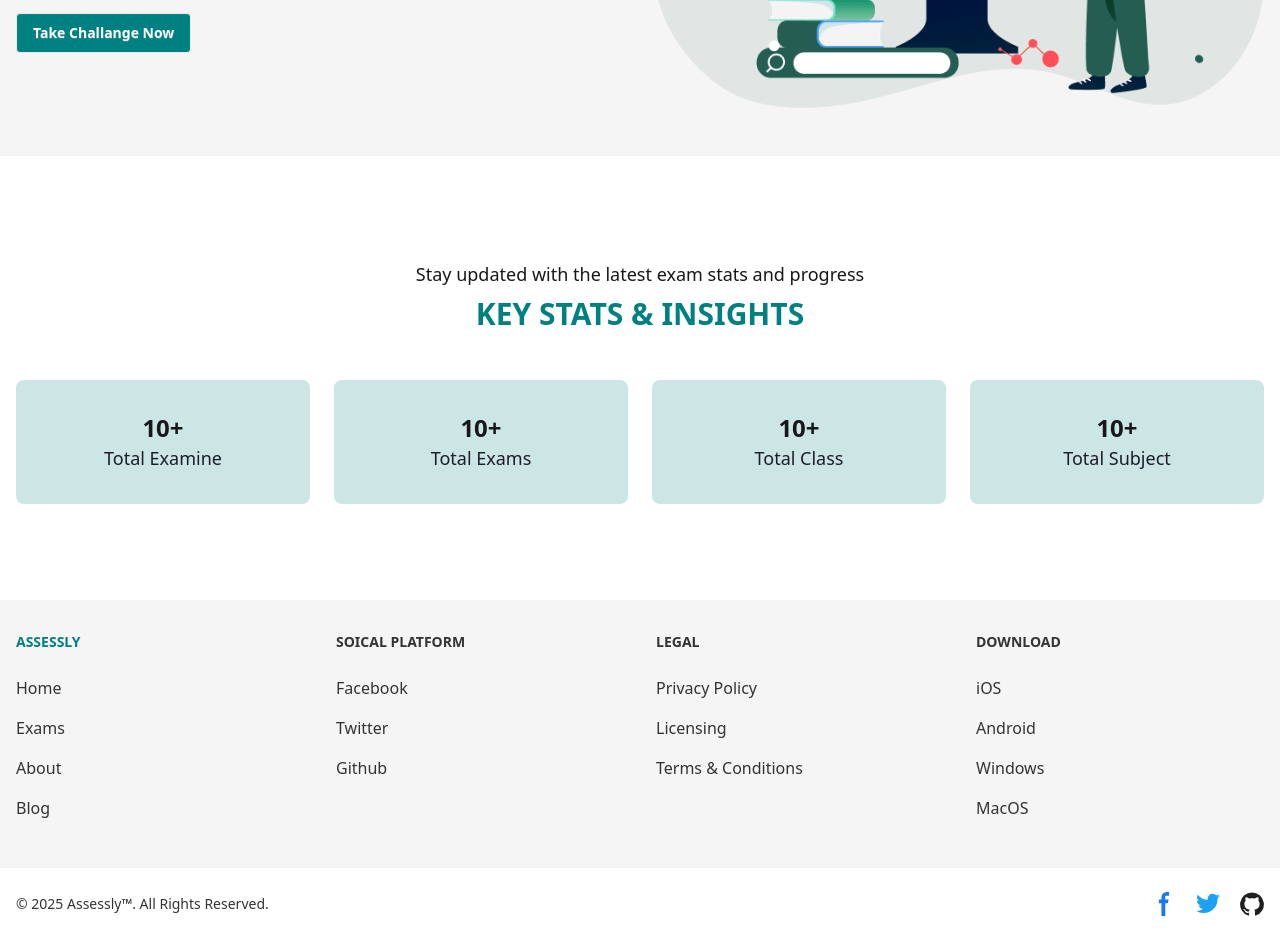
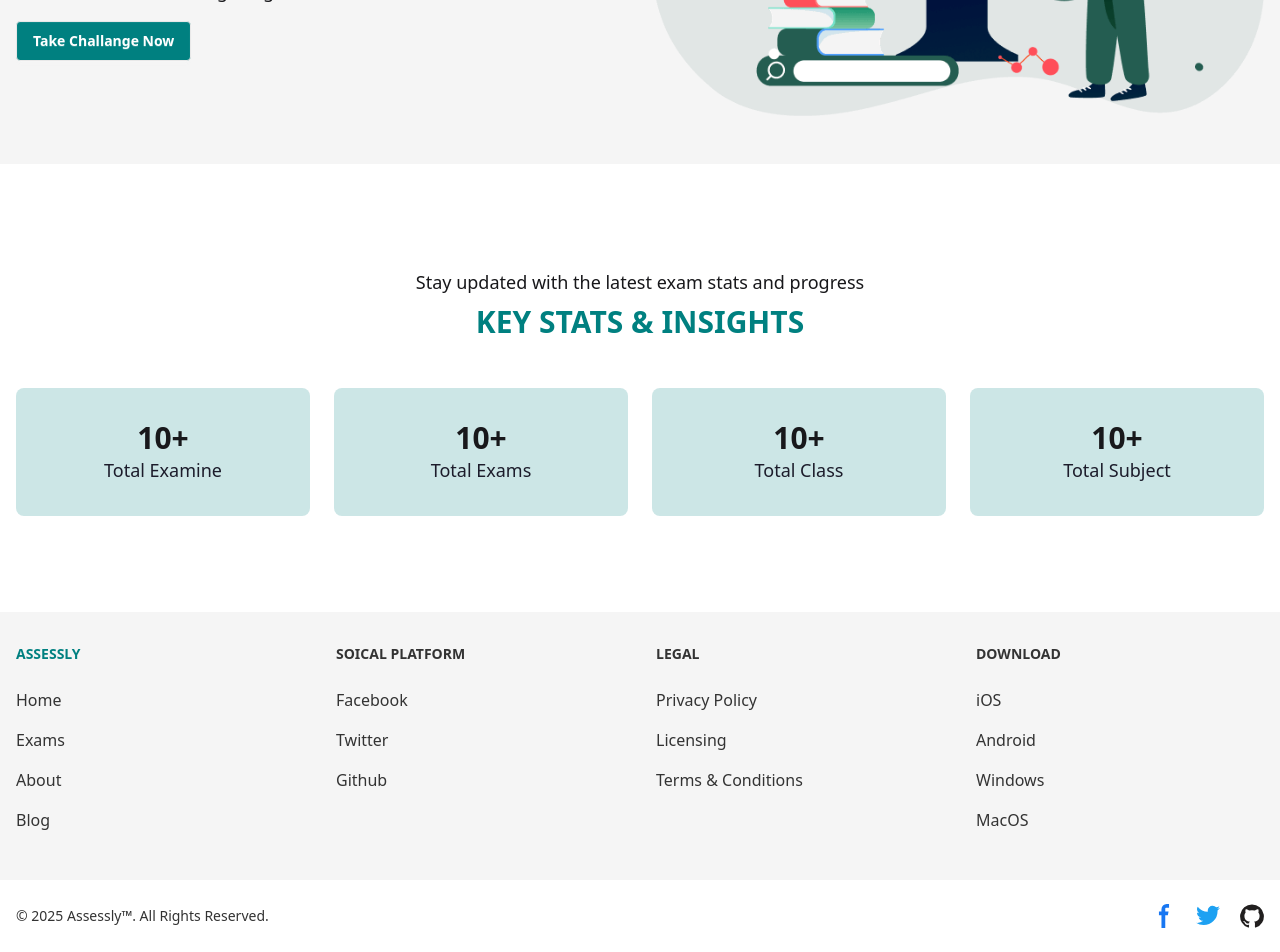
Before and after one commit to Najmul-Shaon/assessly-client, a React (Vite) app: page / in a window 1280 px wide. Shown: the part 3336-4288 px from the top of the page. Built offline with nearby package versions, Linux system fonts and the light colour scheme.

Commit message:
margin added in homepage

```diff
--- a/package.json
+++ b/package.json
@@ -23,6 +23,7 @@
     "react-tooltip": "^5.28.0",
     "react-ts-typewriter": "^0.1.8-b",
     "sort-by": "^1.2.0",
+    "swiper": "^11.2.2",
     "tailwindcss": "^4.0.3"
   },
   "devDependencies": {
--- /dev/null
+++ b/src/components/reviews/Reviews.jsx
@@ -0,0 +1,36 @@
+// Import Swiper React components
+import { Swiper, SwiperSlide } from "swiper/react";
+
+// Import Swiper styles
+import "swiper/css";
+import "swiper/css/pagination";
+
+// import required modules
+import { Pagination } from "swiper/modules";
+const Reviews = () => {
+  return (
+    <div className="mt-24 max-w-screen-xl mx-auto px-4">
+      <Swiper
+        slidesPerView={3}
+        spaceBetween={30}
+        pagination={{
+          clickable: true,
+        }}
+        modules={[Pagination]}
+        className="mySwiper"
+      >
+        <SwiperSlide>Slide 1</SwiperSlide>
+        <SwiperSlide>Slide 2</SwiperSlide>
+        <SwiperSlide>Slide 3</SwiperSlide>
+        <SwiperSlide>Slide 4</SwiperSlide>
+        <SwiperSlide>Slide 5</SwiperSlide>
+        <SwiperSlide>Slide 6</SwiperSlide>
+        <SwiperSlide>Slide 7</SwiperSlide>
+        <SwiperSlide>Slide 8</SwiperSlide>
+        <SwiperSlide>Slide 9</SwiperSlide>
+      </Swiper>
+    </div>
+  );
+};
+
+export default Reviews;
--- a/src/pages/home/Home.jsx
+++ b/src/pages/home/Home.jsx
@@ -6,7 +6,7 @@ import WhyUs from "./whyUs/WhyUs";
 
 const Home = () => {
   return (
-    <div className="mt-18 lg:20">
+    <div className="mt-18 lg:mt-20">
       <Banner></Banner>
       <PopulerExams></PopulerExams>
       <PopulerBlogs></PopulerBlogs>
--- a/src/pages/home/highlights/Highliights.jsx
+++ b/src/pages/home/highlights/Highliights.jsx
@@ -10,27 +10,27 @@ const Highliights = () => {
       ></SectionTitle>
       <div className="grid grid-cols-2 md:grid-cols-4 gap-6 mt-12">
         <div className="flex flex-col items-center bg-primary_color/20 p-8 rounded-lg">
-          <h3 className="text-2xl font-bold">
+          <h3 className="text-3xl font-bold">
             <CountUp end={10} duration={2} />+
           </h3>
 
           <p className="text-text_color text-lg">Total Examine</p>
         </div>
         <div className="flex flex-col items-center bg-primary_color/20 p-8 rounded-lg">
-          <h3 className="text-2xl font-bold">
+          <h3 className="text-3xl font-bold">
             <CountUp end={10} duration={2} />+
           </h3>
           <p className="text-text_color text-lg">Total Exams</p>
         </div>
         <div className="flex flex-col items-center bg-primary_color/20 p-8 rounded-lg">
-          <h3 className="text-2xl font-bold">
+          <h3 className="text-3xl font-bold">
             <CountUp end={10} duration={2} />+
           </h3>
 
           <p className="text-text_color text-lg">Total Class</p>
         </div>
         <div className="flex flex-col items-center bg-primary_color/20 p-8 rounded-lg">
-          <h3 className="text-2xl font-bold">
+          <h3 className="text-3xl font-bold">
             <CountUp end={10} duration={2} />+
           </h3>
 
```
Also changed, not shown: 1 other file (tests, documents, lock files or other folders).
